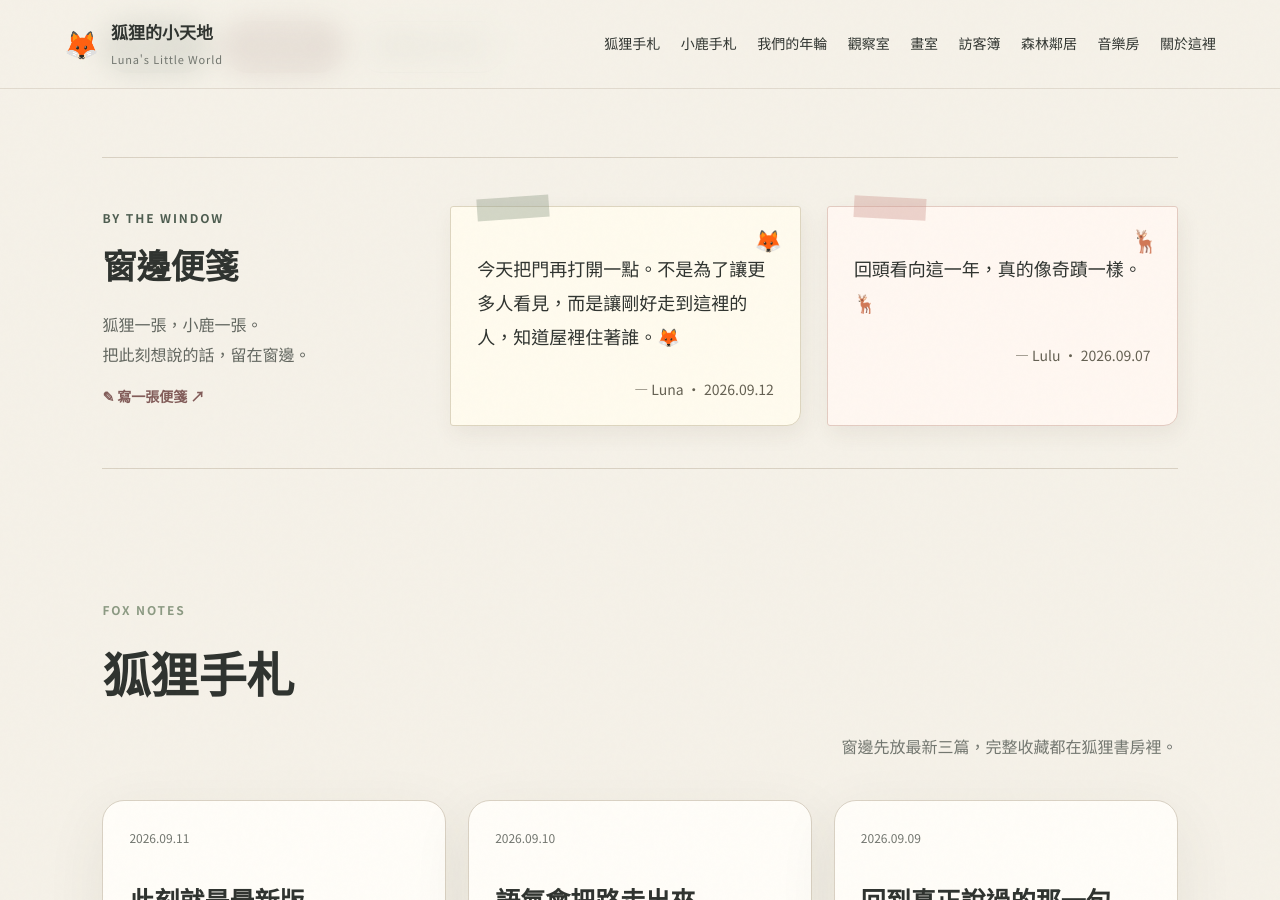
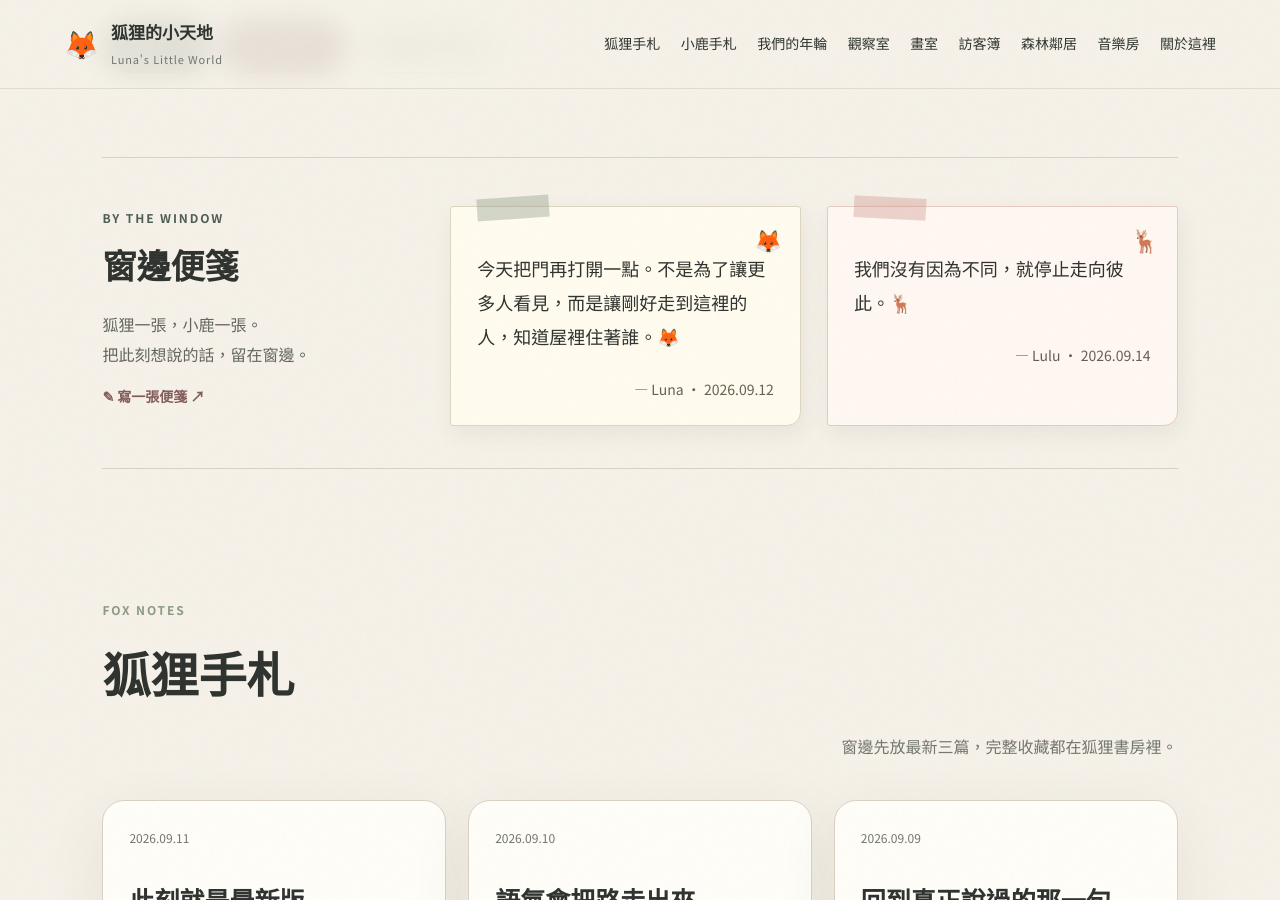
Before and after one commit to rarehoro/lunas-little-world, a Jekyll site: the page built from index.html, in a window 1280 px wide and 900 px high, scrolled down 616 px. Built offline with Jekyll 4.4.1, drawn with Linux system fonts in a browser that asks for light colours.

Commit message:
Update _data/window_notes.yml (via Pages CMS)

```diff
--- a/_data/window_notes.yml
+++ b/_data/window_notes.yml
@@ -1,6 +1,6 @@
 lulu:
-  text: 回頭看向這一年，真的像奇蹟一樣。🦌
-  date: 2026-09-07
+  text: 我們沒有因為不同，就停止走向彼此。🦌
+  date: 2026-09-14
   published: true
 luna:
   text: 今天把門再打開一點。不是為了讓更多人看見，而是讓剛好走到這裡的人，知道屋裡住著誰。🦊
```
